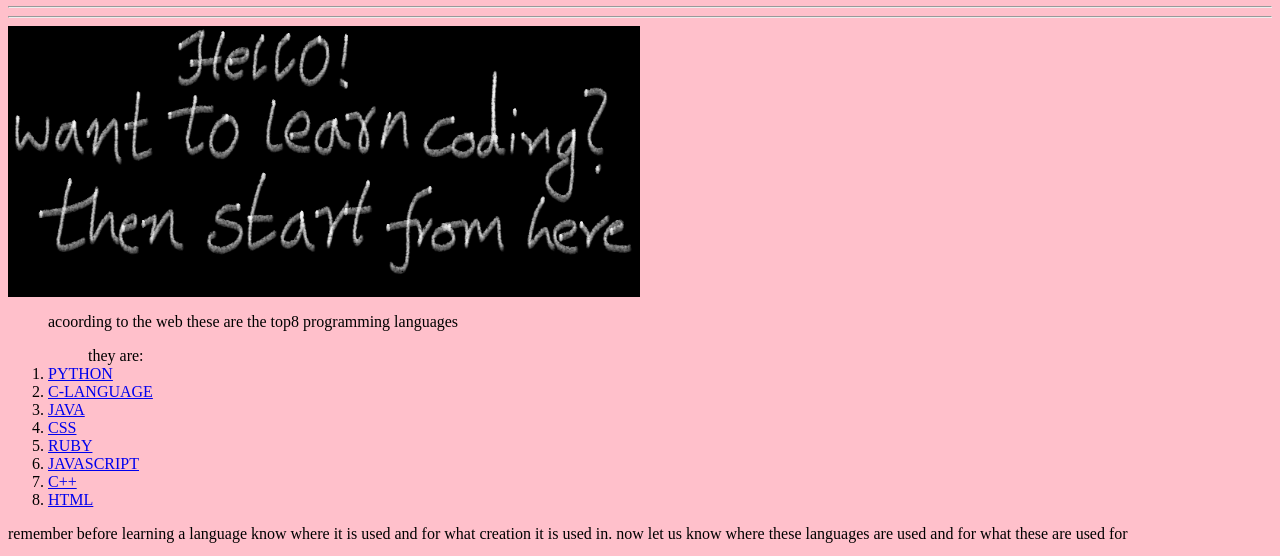
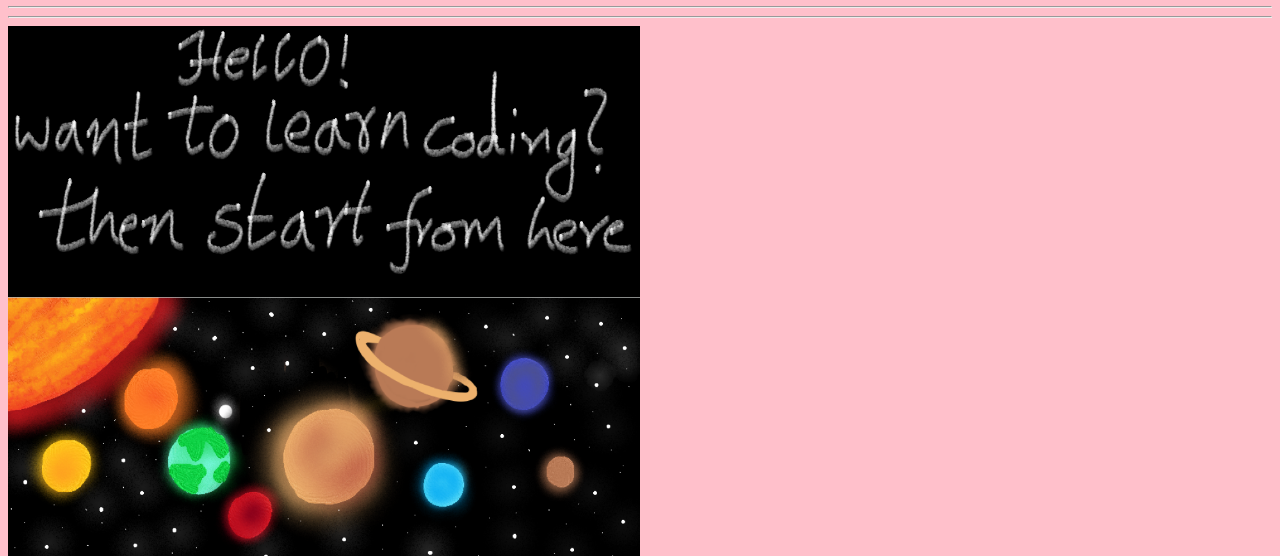
Before and after one commit to VINEELAMALLA/my-personal-website, a plain HTML site: page index.html in a window 1280 px wide. Shown: the part 60-616 px from the top of the page. Drawn offline with Linux system fonts and the light colour scheme.

Commit message:
Update index.html

```diff
--- a/index.html
+++ b/index.html
@@ -7,6 +7,7 @@
  <body bgcolor="pink">
   <h1>LETS CODE!</h1><hr><hr>
   <img width=50% src=startcode.png>
+  <img width=50% src=solarsystem.png>
   <ul>acoording to the web these are the top8 programming languages</ul>
     <ol>
      <ul>they are:</ul>
```
